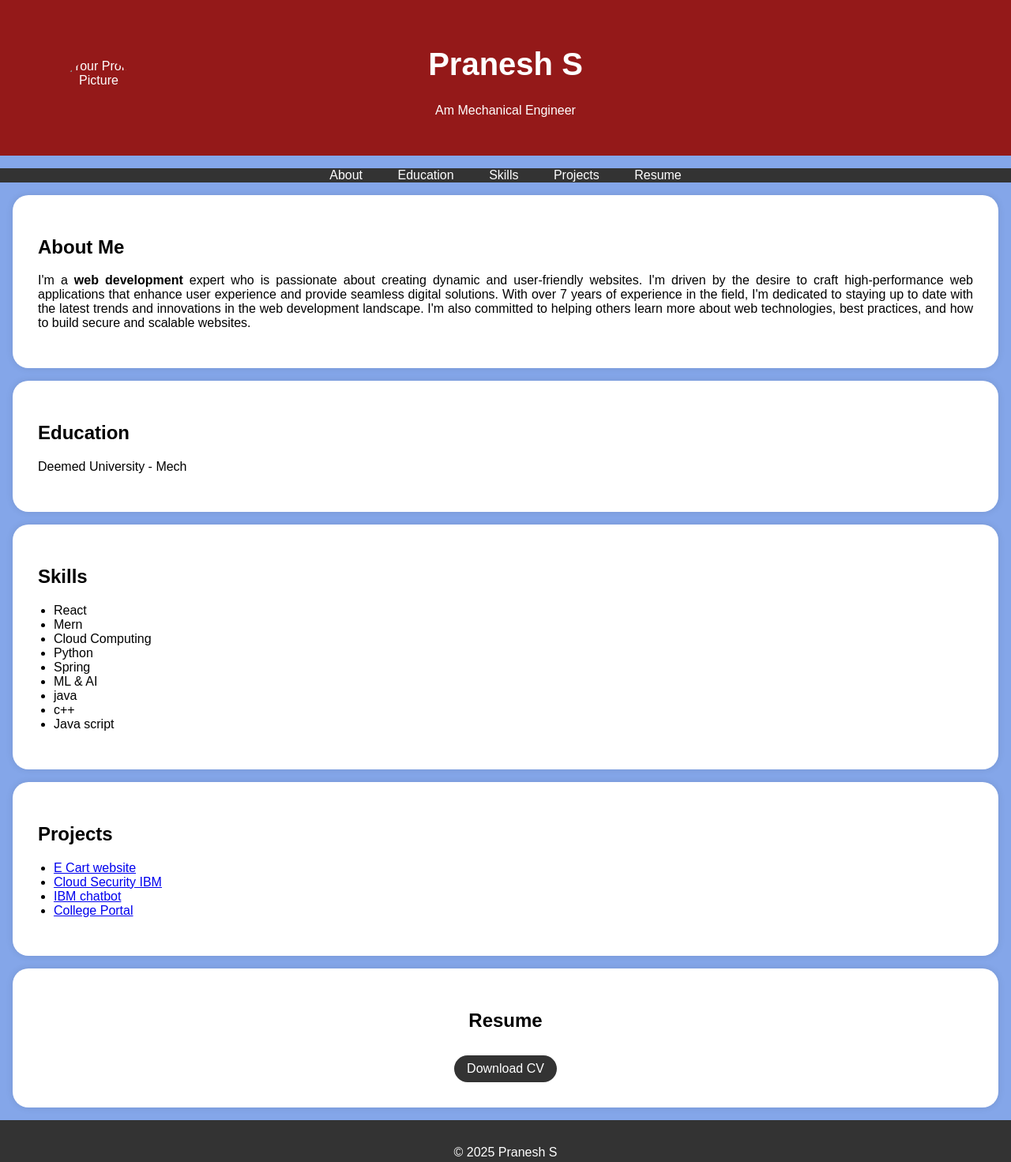
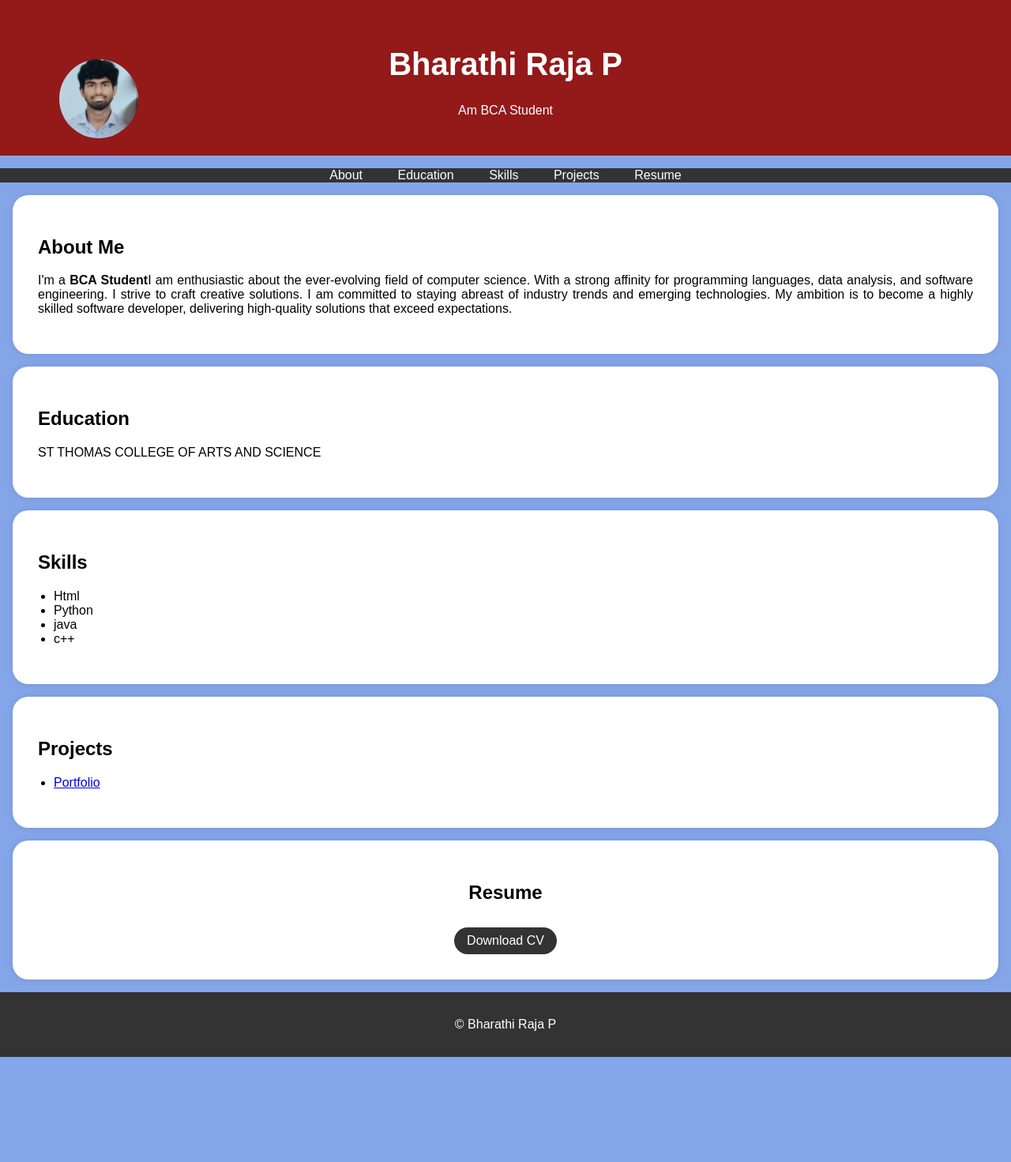
Before and after one commit to Bharathi2218/Bharathi-Raja-P, a plain HTML site: page index.html in a window 1280 px wide. Shown: the whole page at 79% size. After the commit the page ends 1338 px from the top, so only its background shows below. Drawn offline with Linux system fonts and the light colour scheme.

Commit message:
Update index.html

```diff
--- a/index.html
+++ b/index.html
@@ -95,9 +95,9 @@
     <header>
         <div class="header-content">
             <!-- Add your profile picture here -->
-            <img src="passport photo.jpg" alt="Your Profile Picture" class="profile-picture">
-            <h1>Pranesh S</h1>
-            <p>Am Mechanical Engineer</p>
+            <img src="IMG_20250324_170916.jpg" alt="Your Profile Picture" class="profile-picture">
+            <h1>Bharathi Raja P</h1>
+            <p>Am BCA Student</p>
         </div>
     </header>
 
@@ -115,12 +115,11 @@
     <section id="about">
         <div class="section-content">
             <h2>About Me</h2>
-            <p>I'm a <b>web development</b> expert who is passionate about creating dynamic and user-friendly websites.
-                I'm driven by the desire to craft high-performance web applications that enhance user experience and provide
-                 seamless digital solutions. With over 7 years of experience in the field, I'm dedicated to staying up to date
-                 with the latest trends and innovations in the
-                 web development landscape. I'm also committed to helping others learn more about web technologies,
-                 best practices, and how to build secure and scalable websites.</p>
+            <p>I'm a <b>BCA Student</b>I am enthusiastic about the ever-evolving field of computer science.
+                With a strong affinity for programming languages, data analysis, and software engineering.
+                I strive to craft creative solutions.
+                I am committed to staying abreast of industry trends and emerging technologies.
+                My ambition is to become a highly skilled software developer, delivering high-quality solutions that exceed expectations. </p>
 
         </div>
     </section>
@@ -128,7 +127,7 @@
     <section id="education">
         <div class="section-content">
             <h2>Education</h2>
-            <p>Deemed University  - Mech</p>
+            <p>ST THOMAS COLLEGE OF ARTS AND SCIENCE </p>
 
 
         </div>
@@ -138,15 +137,10 @@
         <div class="section-content">
             <h2>Skills</h2>
             <ul>
-                <li>React</li>
-                <li>Mern</li>
-                <li>Cloud Computing</li>
+                <li>Html</li>
                 <li>Python</li>
-                <li>Spring</li>
-                <li>ML & AI</li>
                 <li>java</li>
                 <li>c++</li>
-                <li>Java script</li>
             </ul>
         </div>
     </section>
@@ -155,11 +149,8 @@
         <div class="section-content">
             <h2>Projects</h2>
             <ul>
-                <li><a href="#">E Cart website</a></li>
-                <li><a href="#">Cloud Security IBM</a></li>
-                <li><a href="#">IBM chatbot</a></li>
-                <li><a href="#">College Portal</a></li>
-                <!-- Add more project links here -->
+                <li><a href="#">Portfolio</a></li>
+                <!-- Add more projects links here -->
             </ul>
         </div>
     </section>
@@ -176,7 +167,7 @@
     </section>
 
     <footer>
-        <p>&copy; 2025 Pranesh S</p>
+        <p>&copy; Bharathi Raja P</p>
     </footer>
 
     <script>
```
